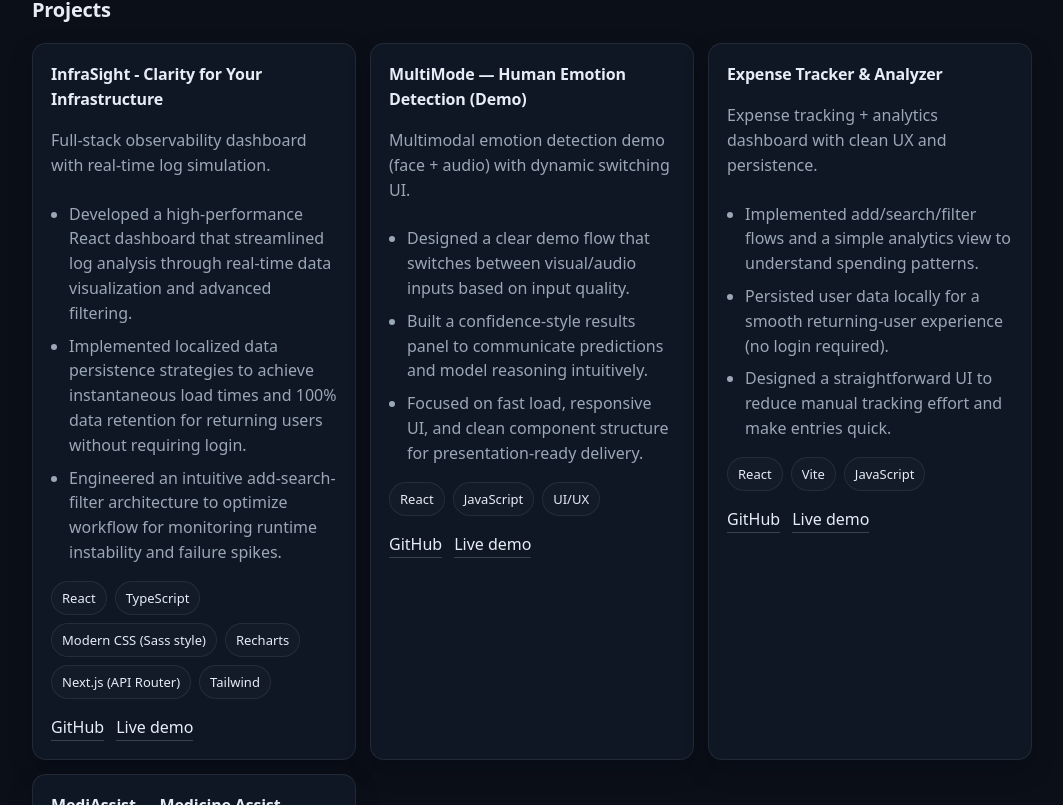
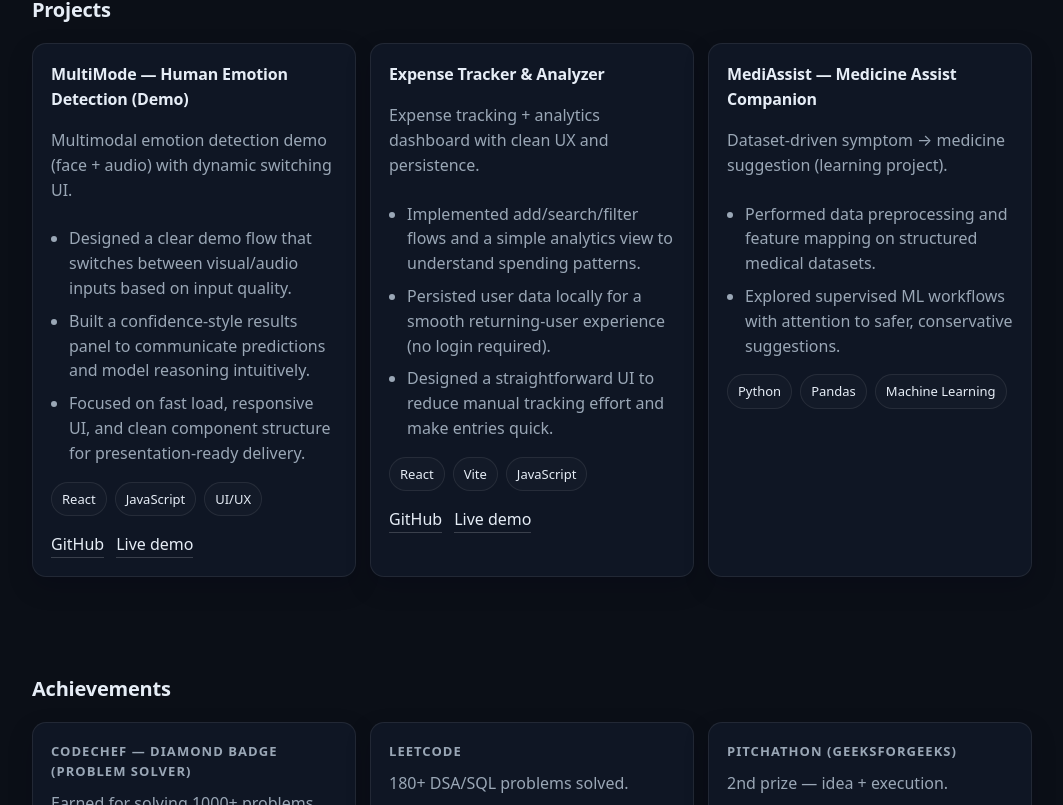
Before and after one commit to Basavarajsing/portfolio, a React (Vite) app: page / in a window 1280 px wide. Shown: the part 1935-2740 px from the top of the page, without its empty margins (108-1171 px from the left). Built offline with nearby package versions, Linux system fonts and the light colour scheme.

Commit message:
Update profile.js

```diff
--- a/src/data/profile.js
+++ b/src/data/profile.js
@@ -56,20 +56,6 @@ export const profile = {
   },
 
  projects: [
-{
-name: "InfraSight - Clarity for Your Infrastructure",
-tagline: "Full-stack observability dashboard with real-time log simulation.",
-impact: [
-"Developed a high-performance React dashboard that streamlined log analysis through real-time data visualization and advanced filtering.",
-"Implemented localized data persistence strategies to achieve instantaneous load times and 100% data retention for returning users without requiring login.",
-"Engineered an intuitive add-search-filter architecture to optimize workflow for monitoring runtime instability and failure spikes."
-],
-tech: ["React", "TypeScript", "Modern CSS (Sass style)", "Recharts", "Next.js (API Router)", "Tailwind"],
-links: [
-{ label: "GitHub", url: "https://github.com/Basavarajsing/InfraSight" },
-{ label: "Live demo", url: "https://infra-sight.vercel.app/" }
-]
-},
 
 {
 name: "MultiMode — Human Emotion Detection (Demo)",
```
